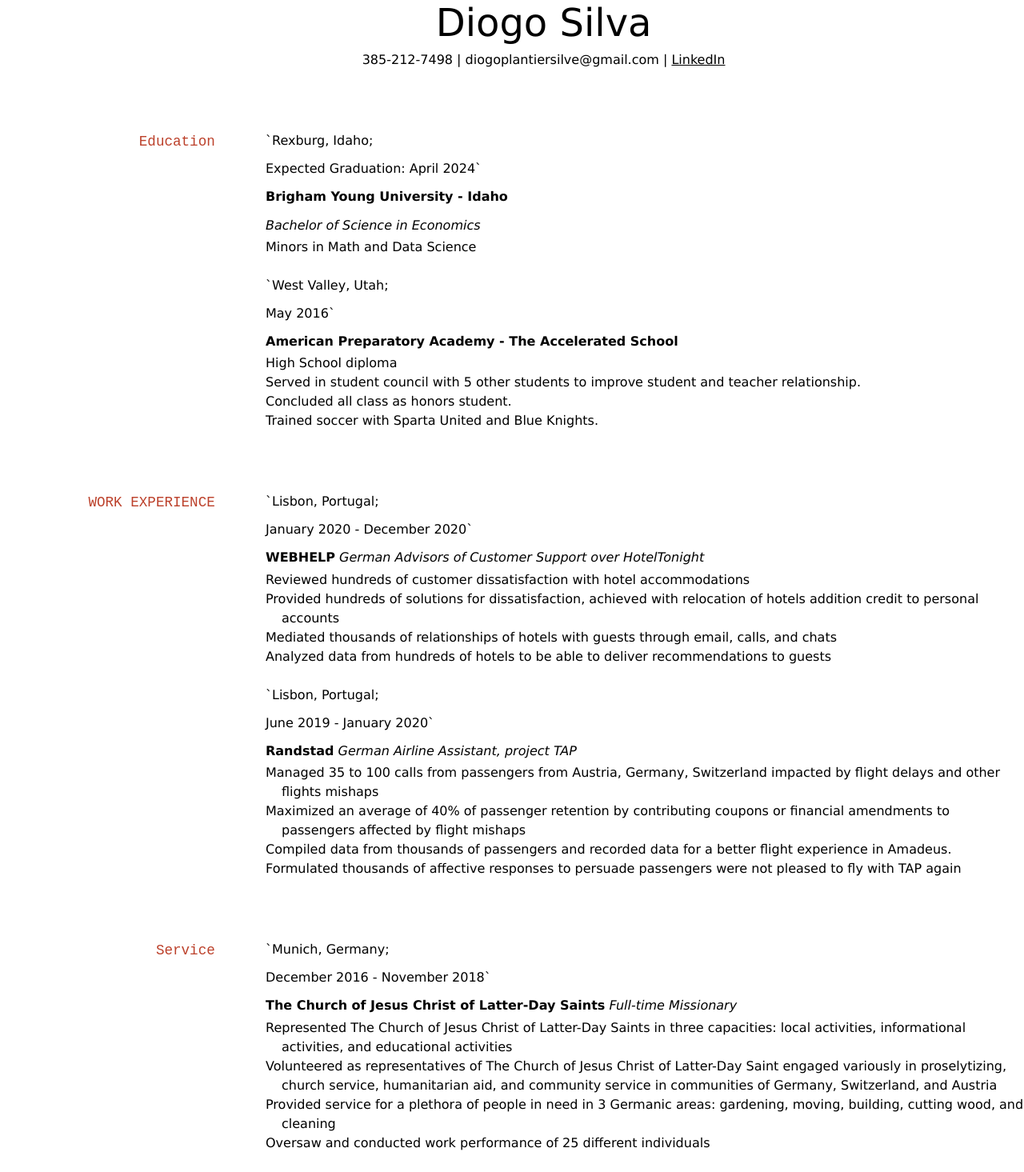
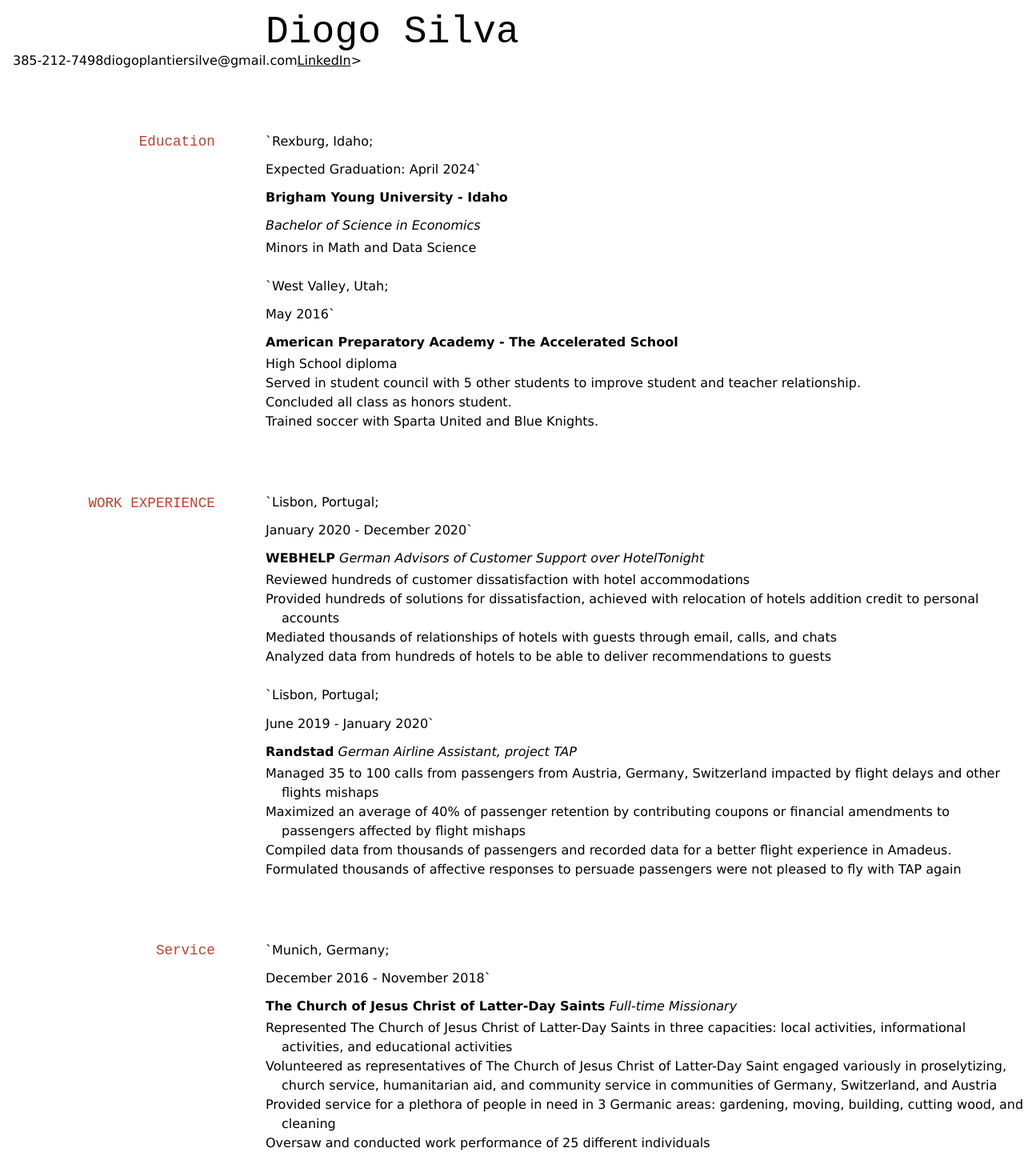
Before and after one commit to byuids-resumes/Silva-Resume, a Jekyll site: the page built from docs/index.md, in a window 1280 px wide. Shown: the whole page at 80% size. Built offline with Jekyll 4.4.1, drawn with Linux system fonts in a browser that asks for light colours.

Commit message:
Update index.md

```diff
--- a/docs/index.md
+++ b/docs/index.md
@@ -2,9 +2,10 @@
 layout: cv
 title: Diogo Silva
 ---
-<p align="center"> <font size="1000">Diogo Silva </font></p>
 
-<p align="center">385-212-7498 | diogoplantiersilve@gmail.com | <a href="https://www.linkedin.com/in/diogo-silva-37b23917a/">LinkedIn</a></p>
+# Diogo Silva
+
+385-212-7498 | diogoplantiersilve@gmail.com | [LinkedIn](https://www.linkedin.com/in/diogo-silva-37b23917a/)>
 
 <!-- https://www.monique.tech/the-art-of-markdown -->
 
```
